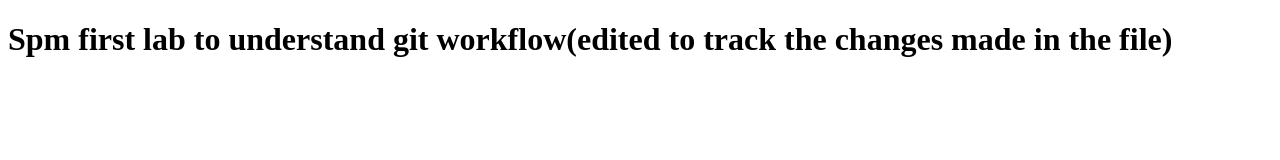
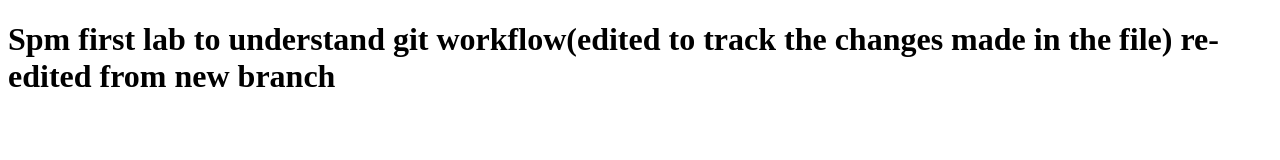
Before and after one commit to aakritishi/spm-lab, a plain HTML site: page spm-test-lab/index.html in a window 1280 px wide. Drawn offline with Linux system fonts and the light colour scheme.

Commit message:
commit from new branch

```diff
--- a/spm-test-lab/index.html
+++ b/spm-test-lab/index.html
@@ -8,7 +8,7 @@
 </head>
 
 <body>
-    <h1>Spm first lab to understand git workflow(edited to track the changes made in the file)</h1>
+    <h1>Spm first lab to understand git workflow(edited to track the changes made in the file) re-edited from new branch</h1>
 </body>
 
 </html>
```
